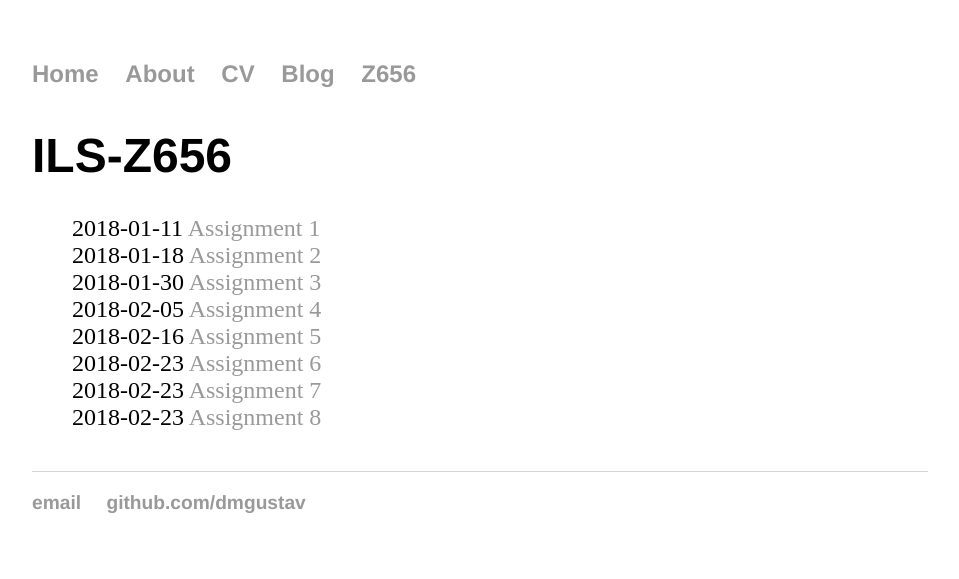
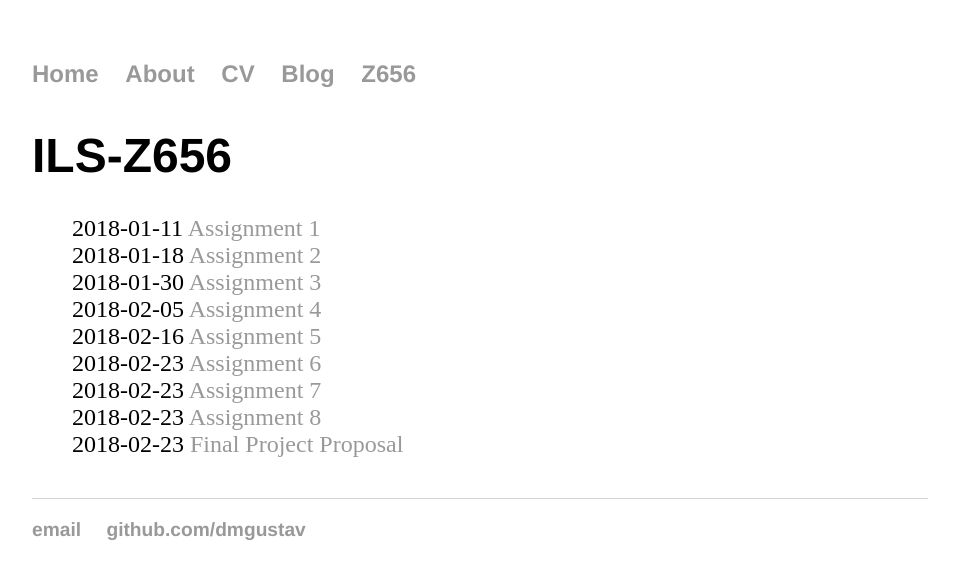
Before and after one commit to dmgustav/dmgustav.github.io, a Jekyll site: the page built from z656/index.html, in a window 1280 px wide. Shown: the top 579 px of the page, without its empty margins (160-1119 px from the left). Built offline with Jekyll 4.4.1, drawn with Linux system fonts in a browser that asks for light colours.

Commit message:
Update index.html

```diff
--- a/z656/index.html
+++ b/z656/index.html
@@ -12,6 +12,6 @@ title: ILS-Z656
 		<li>2018-02-23 <a href="/z656/assignment6/index.html" title="assignment 6">Assignment 6</a><li>
 		<li>2018-02-23 <a href="/z656/assignment7/index.html" title="assignment 7">Assignment 7</a><li>
 		<li>2018-02-23 <a href="/z656/assignment8/index.html" title="assignment 8">Assignment 8</a><li>
-		<!--<li>2018-02-23 <a href="/z656/assignment9/index.html" title="assignment 9">Assignment 9</a><li>-->
+		<li>2018-02-23 <a href="/z656/finalproposal/index.html" title="finalproposal">Final Project Proposal</a><li>
 		<!--<li>2018-02-23 <a href="/z656/assignment10/index.html" title="assignment 10">Assignment 10</a><li>-->
 	</ul>
```
